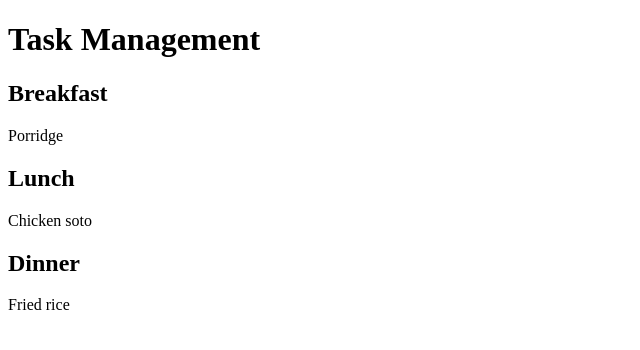
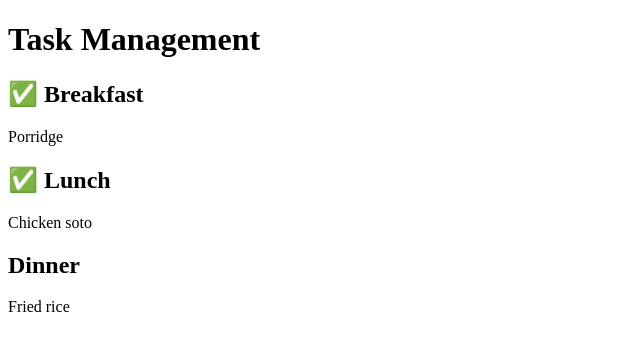
Before and after one commit to mhaidarhanif/task-management-11, a React (Vite) app: page / in a window 1280 px wide. Shown: the top 350 px of the page, without its empty margins (0-640 px from the left). Built offline with nearby package versions, Linux system fonts and the light colour scheme.

Commit message:
task card show isCompleted

```diff
--- a/src/app.tsx
+++ b/src/app.tsx
@@ -4,9 +4,27 @@ export function App() {
   return (
     <div>
       <h1>Task Management</h1>
-      <TaskCard task={{ title: "Breakfast", description: "Porridge" }} />
-      <TaskCard task={{ title: "Lunch", description: "Chicken soto" }} />
-      <TaskCard task={{ title: "Dinner", description: "Fried rice" }} />
+      <TaskCard
+        task={{
+          title: "Breakfast",
+          description: "Porridge",
+          isCompleted: true,
+        }}
+      />
+      <TaskCard
+        task={{
+          title: "Lunch",
+          description: "Chicken soto",
+          isCompleted: true,
+        }}
+      />
+      <TaskCard
+        task={{
+          title: "Dinner",
+          description: "Fried rice",
+          isCompleted: false,
+        }}
+      />
     </div>
   );
 }
--- a/src/task-card.tsx
+++ b/src/task-card.tsx
@@ -1,12 +1,15 @@
 type Task = {
   title: string;
   description: string;
+  isCompleted: boolean;
 };
 
 export function TaskCard({ task }: { task: Task }) {
   return (
     <div>
-      <h2>{task.title}</h2>
+      <h2>
+        {task.isCompleted && "✅"} {task.title}
+      </h2>
       <p>{task.description}</p>
     </div>
   );
```
